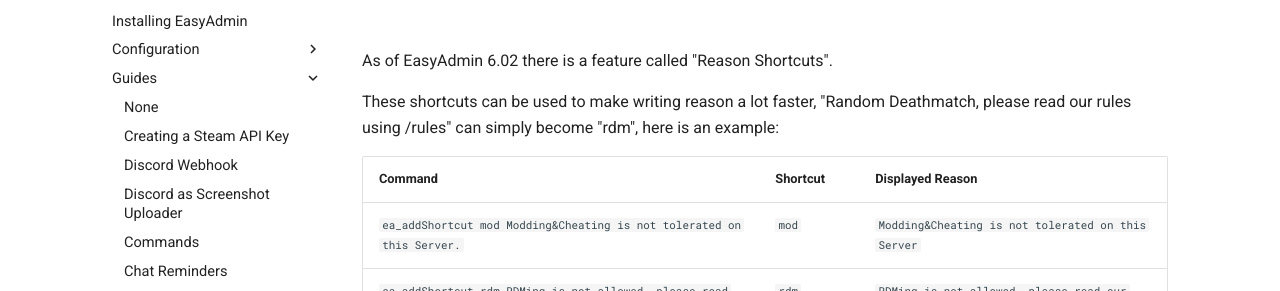
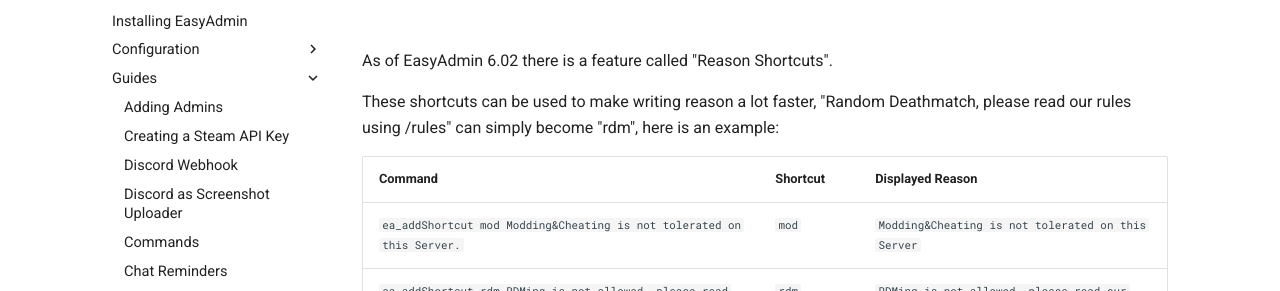
Before and after one commit to Blumlaut/EasyAdmin-docs, an MkDocs documentation site: the page built from docs/shortcuts.md, in a window 1280 px wide. Shown: the part 138-429 px from the top of the page. Built offline with MkDocs 1.6.1 and Material for MkDocs 9.7.7, drawn with Linux system fonts in a browser that asks for light colours; comment, search, counter and statistics services are not loaded.

Commit message:
Update mkdocs.yml

```diff
--- a/mkdocs.yml
+++ b/mkdocs.yml
@@ -51,7 +51,7 @@ nav:
         - 'config.md'
         - 'permissions.md'
     - 'Guides':
-        - 'install/#adding-yourself-as-an-admin'
+        - "Adding Admins": 'install/#adding-yourself-as-an-admin'
         - 'steamapikey.md'
         - 'webhook.md'
         - 'discord-screenshots.md'
```
